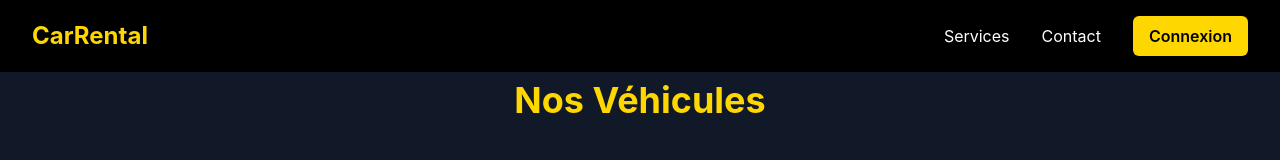
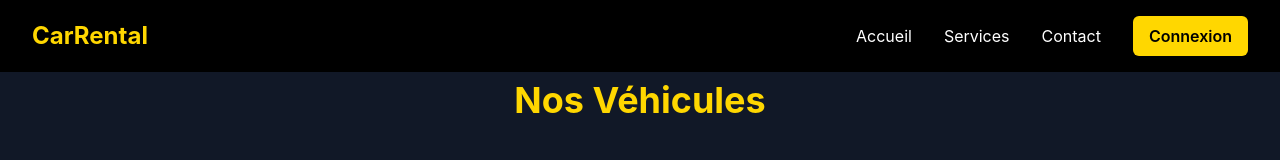
Before and after one commit to RaouaneDev/carental1, a React (Create React App) app: page / in a window 1280 px wide. Shown: the top 160 px of the page. Built offline with nearby package versions, Linux system fonts and the light colour scheme.

Commit message:
feat: Ajout de la fonction scrollToTop pour le logo et le lien Accueil

```diff
--- a/src/components/Navbar.tsx
+++ b/src/components/Navbar.tsx
@@ -12,12 +12,17 @@ const Navbar: React.FC = () => {
     }
   };
 
+  const scrollToTop = () => {
+    setIsOpen(false);
+    window.scrollTo({ top: 0, behavior: 'smooth' });
+  };
+
   return (
     <nav className="bg-black fixed w-full top-0 z-50">
       {/* Mobile Menu */}
       <div className="md:hidden relative">
         <div className="flex justify-between items-center p-4">
-          <Link to="/" className="text-xl font-bold text-primary-yellow">
+          <Link to="/" className="text-xl font-bold text-primary-yellow" onClick={scrollToTop}>
             CarRental
           </Link>
 
@@ -40,6 +45,13 @@ const Navbar: React.FC = () => {
         {/* Mobile Menu Items */}
         {isOpen && (
           <div className="absolute top-full left-0 right-0 bg-black py-4 px-6 flex flex-col space-y-4 border-t border-gray-800">
+            <Link
+              to="/"
+              className="text-white hover:text-primary-yellow text-center"
+              onClick={scrollToTop}
+            >
+              Accueil
+            </Link>
             <button
               onClick={() => scrollToSection('services')}
               className="text-white hover:text-primary-yellow text-center"
@@ -65,11 +77,18 @@ const Navbar: React.FC = () => {
 
       {/* Desktop Menu */}
       <div className="hidden md:flex justify-between items-center px-8 py-4">
-        <Link to="/" className="text-2xl font-bold text-primary-yellow">
+        <Link to="/" className="text-2xl font-bold text-primary-yellow" onClick={scrollToTop}>
           CarRental
         </Link>
 
         <div className="flex items-center space-x-8">
+          <Link
+            to="/"
+            className="text-white hover:text-primary-yellow transition-colors"
+            onClick={scrollToTop}
+          >
+            Accueil
+          </Link>
           <button
             onClick={() => scrollToSection('services')}
             className="text-white hover:text-primary-yellow transition-colors"
```
